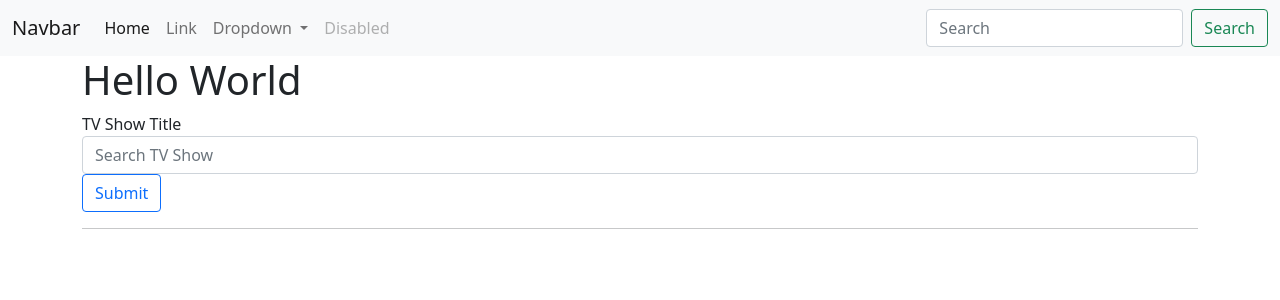
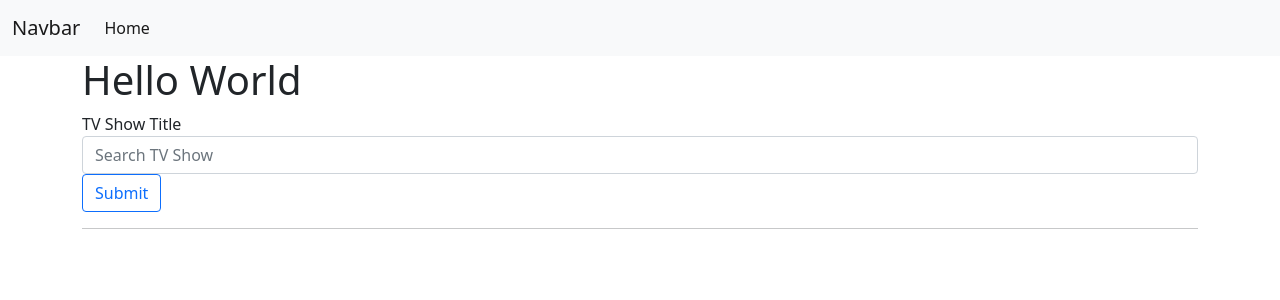
Before and after one commit to bstanton773/TVMazeAPIWrapperExample, a Flask app: page / in a window 1280 px wide. Shown: the top 300 px of the page. Run offline with Flask 2, Linux system fonts and the light colour scheme; some libraries are stand-ins or nearby versions.

Commit message:
Add show detail and get cast

```diff
--- a/flask_wrapper/app/routes.py
+++ b/flask_wrapper/app/routes.py
@@ -13,3 +13,9 @@ def index():
         show = form.title.data
         show_list = client.search_shows(show)
     return render_template('index.html', form=form, show_list=show_list)
+
+
+@app.route('/show/<int:id>')
+def show_info(id):
+    show = client.get_show_info(id)
+    return render_template('show.html', show=show)
--- a/flask_wrapper/app/templates/base.html
+++ b/flask_wrapper/app/templates/base.html
@@ -14,37 +14,16 @@
 
         <nav class="navbar navbar-expand-lg navbar-light bg-light">
             <div class="container-fluid">
-              <a class="navbar-brand" href="#">Navbar</a>
+              <a class="navbar-brand" href="/">Navbar</a>
               <button class="navbar-toggler" type="button" data-bs-toggle="collapse" data-bs-target="#navbarSupportedContent" aria-controls="navbarSupportedContent" aria-expanded="false" aria-label="Toggle navigation">
                 <span class="navbar-toggler-icon"></span>
               </button>
               <div class="collapse navbar-collapse" id="navbarSupportedContent">
                 <ul class="navbar-nav me-auto mb-2 mb-lg-0">
                   <li class="nav-item">
-                    <a class="nav-link active" aria-current="page" href="#">Home</a>
-                  </li>
-                  <li class="nav-item">
-                    <a class="nav-link" href="#">Link</a>
-                  </li>
-                  <li class="nav-item dropdown">
-                    <a class="nav-link dropdown-toggle" href="#" id="navbarDropdown" role="button" data-bs-toggle="dropdown" aria-expanded="false">
-                      Dropdown
-                    </a>
-                    <ul class="dropdown-menu" aria-labelledby="navbarDropdown">
-                      <li><a class="dropdown-item" href="#">Action</a></li>
-                      <li><a class="dropdown-item" href="#">Another action</a></li>
-                      <li><hr class="dropdown-divider"></li>
-                      <li><a class="dropdown-item" href="#">Something else here</a></li>
-                    </ul>
-                  </li>
-                  <li class="nav-item">
-                    <a class="nav-link disabled" href="#" tabindex="-1" aria-disabled="true">Disabled</a>
+                    <a class="nav-link active" aria-current="page" href="/">Home</a>
                   </li>
                 </ul>
-                <form class="d-flex">
-                  <input class="form-control me-2" type="search" placeholder="Search" aria-label="Search">
-                  <button class="btn btn-outline-success" type="submit">Search</button>
-                </form>
               </div>
             </div>
           </nav>
--- a/flask_wrapper/app/templates/index.html
+++ b/flask_wrapper/app/templates/index.html
@@ -22,11 +22,11 @@
         {% for show in show_list %}
             <div class="col-6 col-md-4">
                 <div class="card">
-                    <img src="{{ show.image }}" class="card-img-top" alt="show.title">
+                    <img src="{{ show.image }}" class="card-img-top" alt="{{ show.title }}">
                     <div class="card-body">
                       <h5 class="card-title">{{ show.title }}</h5>
                       <p class="card-text">{{ show.summary | safe }}</p>
-                      <a href="#" class="btn btn-primary">Episodes</a>
+                      <a href="{{ url_for('show_info', id=show.id) }}" class="btn btn-primary">See More</a>
                     </div>
                   </div>
             </div>
```
Also changed, not shown: flask_wrapper/app/templates/show.html (added, +46 -0 lines), flask_wrapper/app/wrappers.py (+40 -1 lines).
